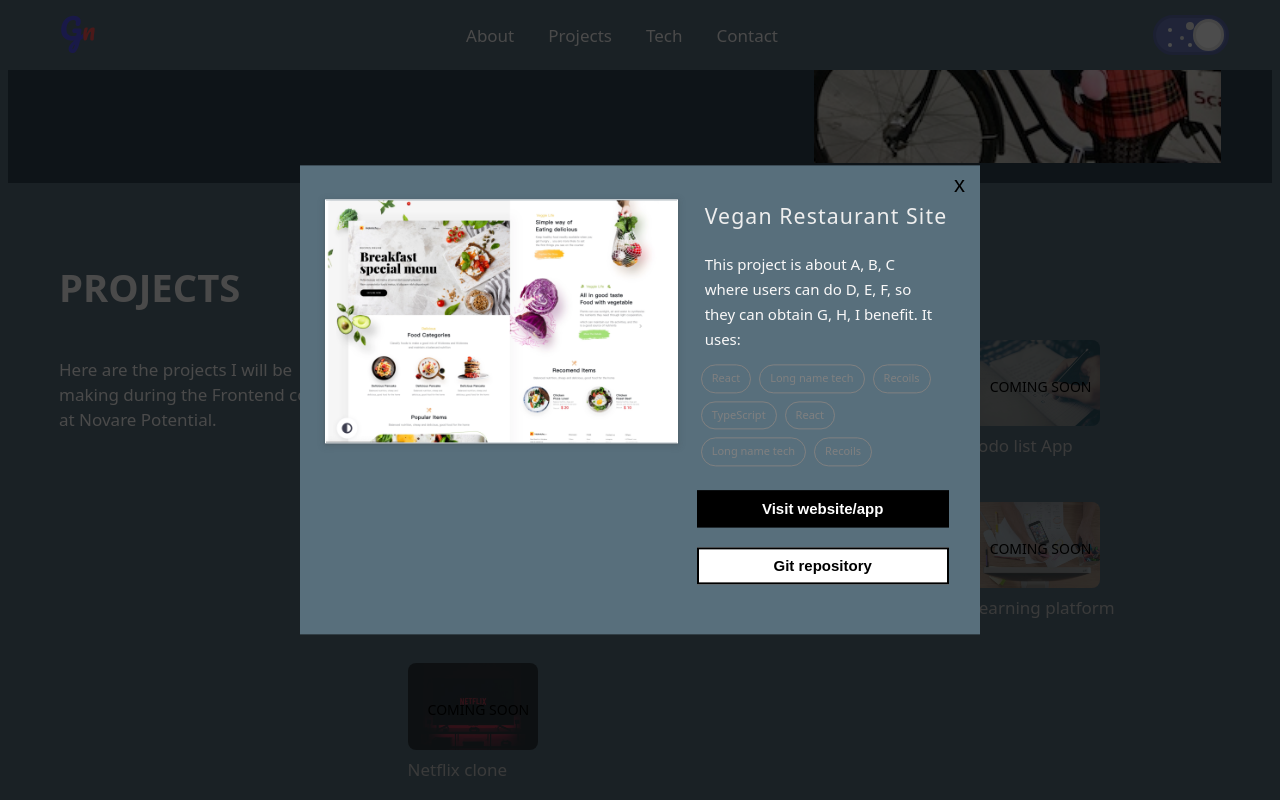
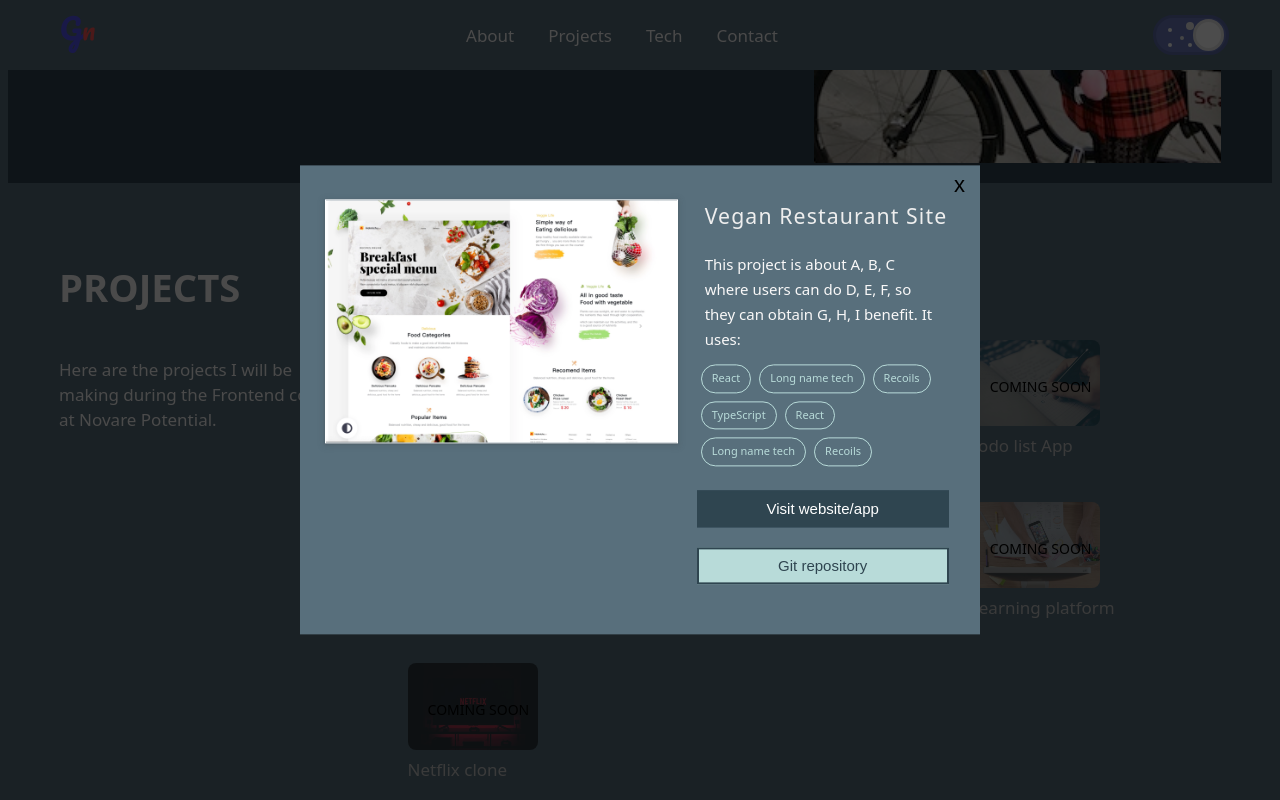
Before and after one commit to nh-g/portfolio-in-react, a React (Create React App) app: page / in a window 1280 px wide. Both pictures are taken after a click on the element "Vegan Restaurant Site". Shown: the part 1385-2185 px from the top of the page. Built offline with nearby package versions, Linux system fonts and the light colour scheme.

Commit message:
fix low contracts of modal pills, buttons

```diff
--- a/src/styles/atoms/_button.scss
+++ b/src/styles/atoms/_button.scss
@@ -1,7 +1,7 @@
 .button a{
     text-decoration: none;
     font-size: 15px;
-    font-weight: bold;
+    font-weight: 500;
 }
 
 .button{
@@ -9,7 +9,6 @@
     width: 100%;
     margin-bottom: 3px;
     padding: var(--space-small);
-    border: 2px solid $black;
 }
 
 .button{
@@ -17,16 +16,19 @@
 }
 
 .black {
-    background-color: $black;
+    border: 2px solid var(--button-dark);
+    background-color: var( --button-dark);
     & a{
-        color: $white;
+        color: white;
+        // color: var(--dark-text);
     }
 }
 
 .white {
-    background-color: $white;
+    border: 2px solid var( --button-dark);
+    background-color: var(--button-light);
     & a{
-        color: $black;
+        color: var( --button-dark);
     }
 
 }
--- a/src/styles/atoms/_modal.scss
+++ b/src/styles/atoms/_modal.scss
@@ -63,8 +63,8 @@
 }
 
 .pill {
-    border: 1px solid gray;
-    color: gray;
+    border: 1px solid var(--pill);
+    color: var(--pill);
     margin: 4px;
     border-radius: 25px;
     padding: 5px 10px 5px 10px;
--- a/src/styles/base/layout.scss
+++ b/src/styles/base/layout.scss
@@ -1,56 +1,66 @@
-@import './variables';
+@import "./variables";
 
-.App, html, body{
+.App,
+html,
+body {
   font-size: 17px;
   color: var(--light-text);
   background-color: var(--light-background);
-    font-family: system-ui,-apple-system,BlinkMacSystemFont,Segoe UI,Roboto,Helvetica Neue,Arial,Noto Sans,sans-serif,Apple Color Emoji,Segoe UI Emoji,Segoe UI Symbol,Noto Color Emoji;
+  font-family: system-ui, -apple-system, BlinkMacSystemFont, Segoe UI, Roboto,
+    Helvetica Neue, Arial, Noto Sans, sans-serif, Apple Color Emoji,
+    Segoe UI Emoji, Segoe UI Symbol, Noto Color Emoji;
 }
-.main{
+.main {
   margin-top: $header-height;
 }
 section {
-    // background-color: var(--light-background);
   padding-left: 15px;
   padding-right: 15px;
-    // margin-bottom: 20px;
 }
 
 section:nth-child(even) {
   background-color: var(--dark-background);
-    // background-color: $prim;
-
 }
 
 @media screen and (min-width: 658px) {
-    section{
+  section {
     padding-left: 3rem;
     padding-right: 3rem;
   }
 }
 @media screen and (max-width: 320px) {
-    .App, html, body{
+  .App,
+  html,
+  body {
     font-size: 13px;
   }
 }
 // For switching Theme
 .theme-dark {
   --dark-text: #eeeeee;
-  --light-text: #F9F8F8;
-  --dark-background: #2F4550;
-  --light-background: #586F7C;
+  --light-text: #f9f8f8;
+  --dark-background: #2f4550;
+  --light-background: #586f7c;
+
   --footer-background: #6b7abb;
 
-//   --accent: #B8DBD9;
-//   --button-border: #B8DBD9;
+  --button-dark: #2f4550;
+  --button-light: #b8dbd9;
+
+  --pill: #b8dbd9;
+
 }
 
 .theme-light {
   --dark-text: black;
   --light-text: #364152;
-  --dark-background: #F4ECF4;
+  --dark-background: #f4ecf4;
   --light-background: white;
-  --footer-background: #C4B4DC;
-//   --accent: #DBE7E4;
-//   --button-border: #5E4B56;
+
+  --footer-background: #c4b4dc;
+
+  --button-dark: #5e4b56;
+  --button-light: white;
+
+  --pill: #5e4b56;
 }
```
Lines whose indentation alone changed are shown as unchanged.
